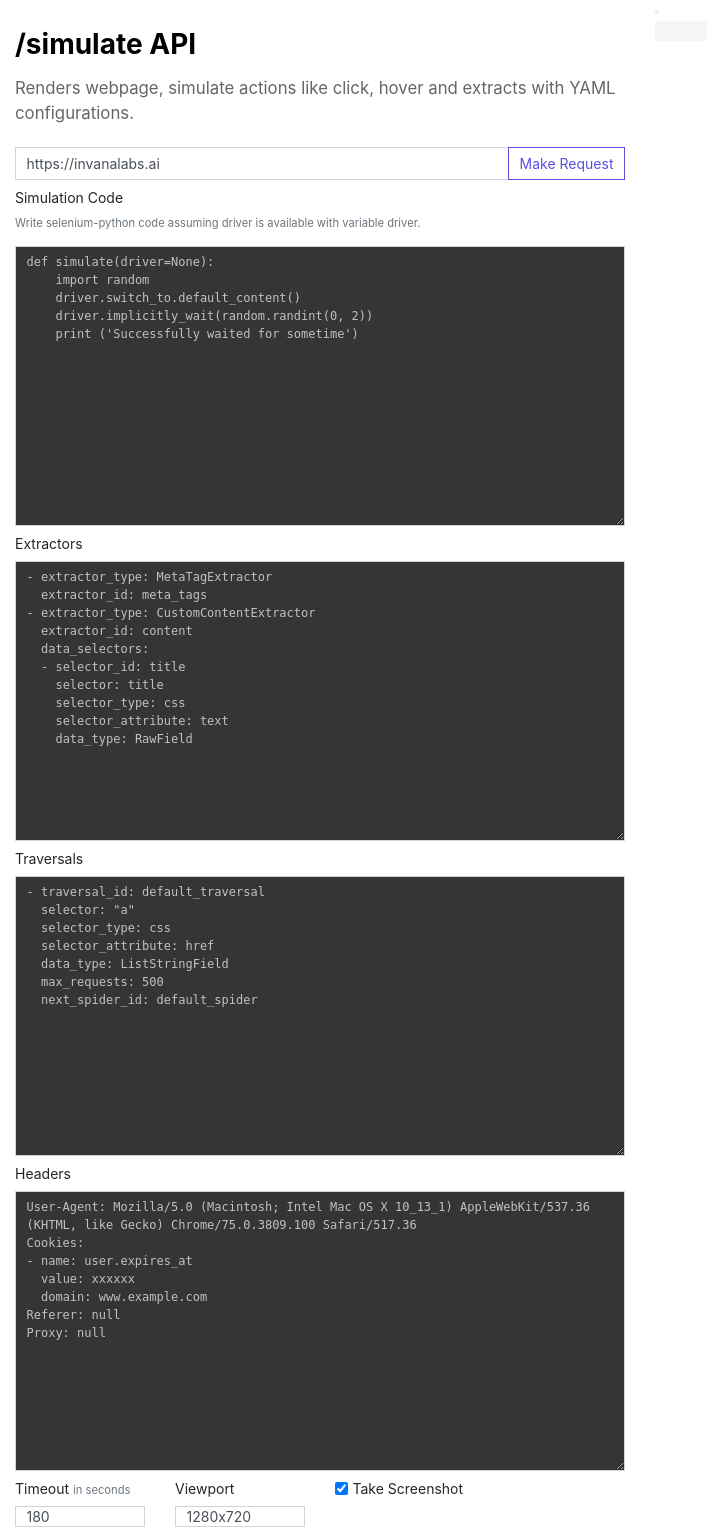
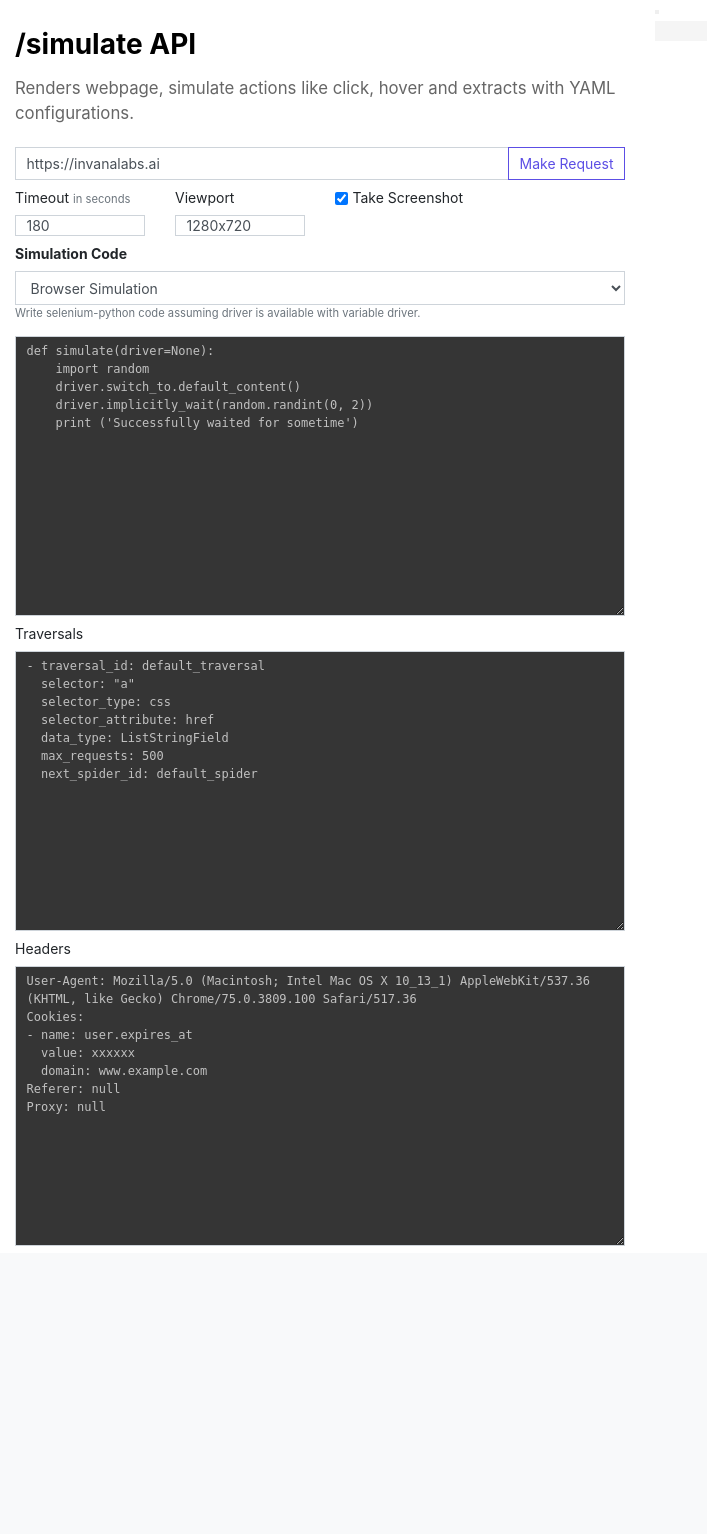
Before and after one commit to invana/browser-engine, a Flask app: template browser_engine/server/templates/simulate.html in a window 1280 px wide. Shown: the part 49-1583 px from the top of the page, without its empty margins (0-707 px from the left). After the commit the page ends 1295 px from the top, so only its background shows below. Run offline with Flask 2, Linux system fonts and the light colour scheme; the template is opened without the code that fills it, so the values that code supplies are empty; some libraries are stand-ins or nearby versions.

Commit message:
browser simulation class fixes

```diff
--- a/browser_engine/request.py
+++ b/browser_engine/request.py
@@ -80,7 +80,11 @@ class WebSimulationRequest:
             },
         }
         try:
-            message["response"] = self.simulation_manager.run()
+            message["response"] = {
+                "simulations_result": self.simulation_manager.run(),
+                "cookies": self.browser.driver.get_cookies()
+            }
+
         except Exception as e:
             message["response"] = {
                 "__error_message": e.__str__()
--- a/browser_engine/server/static/scripts/simulate.js
+++ b/browser_engine/server/static/scripts/simulate.js
@@ -20,17 +20,6 @@ $(document).ready(function () {
         "    print ('Successfully waited for sometime')";
 
 
-    var extractors_template = "" +
-        "- extractor_type: MetaTagExtractor\n" +
-        "  extractor_id: meta_tags\n" +
-        "- extractor_type: CustomContentExtractor\n" +
-        "  extractor_id: content\n" +
-        "  data_selectors:\n" +
-        "  - selector_id: title\n" +
-        "    selector: title\n" +
-        "    selector_type: css\n" +
-        "    selector_attribute: text\n" +
-        "    data_type: RawField";
 
     var traversals_template = "" +
         "- traversal_id: default_traversal\n" +
@@ -43,7 +32,6 @@ $(document).ready(function () {
 
     $('[name="headers"]').html(header_template);
     $('[name="simulation_code"]').html(simulation_code);
-    $('[name="extractors"]').html(extractors_template);
     $('[name="traversals"]').html(traversals_template);
 
 
@@ -64,8 +52,8 @@ $(document).ready(function () {
 
         var url = $("#form [name='url']").val();
         var headers = $("#form [name='headers']").val();
-        var extractors = $("#form [name='extractors']").val();
         var traversals = $("#form [name='traversals']").val();
+        var simulation_type = $("#form [name='simulation_type']").val();
 
         var simulation_code = $("#form [name='simulation_code']").val();
         var timeout = $("#form [name='timeout']").val();
@@ -83,9 +71,11 @@ $(document).ready(function () {
         console.log("url", url);
         var body = {
             "headers": headers,
-            "extractors": extractors,
-            "traversals": traversals,
-            "simulation_code": simulation_code
+            // "traversals": traversals,
+            "simulations": {
+                "simulation_type": simulation_type,
+                "simulation_code": simulation_code
+            }
         };
         console.log("bodybody", body);
 
--- a/browser_engine/server/templates/simulate.html
+++ b/browser_engine/server/templates/simulate.html
@@ -30,27 +30,6 @@
                     </div>
 
                     <div class="mb-2">
-                        <label>Simulation Code</label>
-                        <p class="text-muted small">Write selenium-python code assuming driver is available with
-                            variable driver.</p>
-                        <textarea name="simulation_code" class="form-control" cols="30" rows="10"></textarea>
-                    </div>
-                    <div class="mb-2">
-                        <label>Extractors</label>
-                        <textarea name="extractors" class="form-control" cols="30" rows="10"></textarea>
-                    </div>
-                    <div class="mb-2">
-                        <label>Traversals</label>
-                        <textarea name="traversals" class="form-control" cols="30" rows="10"></textarea>
-                    </div>
-
-                    <div class="mb-2">
-                        <label>Headers</label>
-                        <textarea name="headers" class="form-control" cols="30" rows="10"></textarea>
-                    </div>
-
-
-                    <div class="mb-2">
                         <div class="row">
                             <div class="col-md-3">
                                 <label for="">Timeout
@@ -69,14 +48,37 @@
                                 <div class="form-check">
                                     <label class="form-check-label">
                                         <input type="checkbox" checked name="take_screenshot" class="form-check-input">
-                                        Take
-                                        Screenshot
+                                        Take Screenshot
                                     </label>
                                 </div>
                             </div>
                         </div>
 
                     </div>
+                    <div class="mb-2">
+
+                        <label><strong>Simulation Code</strong></label>
+
+                        <select name="" name="simulation_type" id="simulation_type" class="form-control">
+                            <option value="browser-simulation">Browser Simulation</option>
+                            <option value="json-extraction">JSON Extraction</option>
+                        </select>
+                        <p class="text-muted small">Write selenium-python code assuming driver is available with
+                            variable driver.</p>
+                        <textarea name="simulation_code" class="form-control" cols="30" rows="10"></textarea>
+                    </div>
+
+                    <div class="mb-2">
+                        <label>Traversals</label>
+                        <textarea name="traversals" class="form-control" cols="30" rows="10"></textarea>
+                    </div>
+
+                    <div class="mb-2">
+                        <label>Headers</label>
+                        <textarea name="headers" class="form-control" cols="30" rows="10"></textarea>
+                    </div>
+
+
                     <!--<div>-->
                     <!--<h6>Browser Options</h6>-->
                     <!--<div class="form-check-inline">-->
```
Also changed, not shown: browser_engine/simulations.py (+5 -2 lines).
